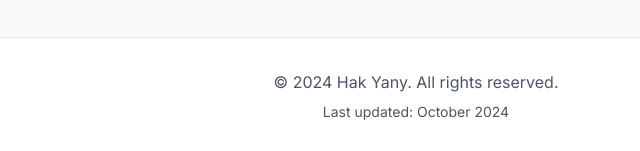
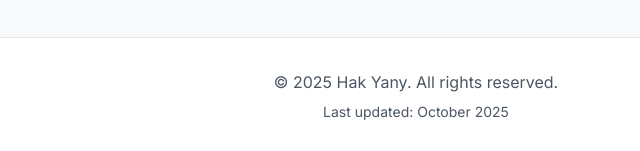
Before and after one commit to yanyHakDevUp/portfolio, a plain HTML site: page index.html in a window 1280 px wide. Shown: the part 5985-6136 px from the top of the page, 224-864 px from the left. Drawn offline with nearby package versions, Linux system fonts and the light colour scheme.

Commit message:
Update index.html

```diff
--- a/index.html
+++ b/index.html
@@ -767,8 +767,8 @@
     <!-- Footer -->
     <footer class="py-8 px-4 sm:px-6 lg:px-8 border-t border-gray-200 dark:border-gray-800">
         <div class="max-w-7xl mx-auto text-center text-gray-600 dark:text-gray-400">
-            <p>&copy; 2024 Hak Yany. All rights reserved.</p>
-            <p class="text-sm mt-2">Last updated: October 2024</p>
+            <p>&copy; 2025 Hak Yany. All rights reserved.</p>
+            <p class="text-sm mt-2">Last updated: October 2025</p>
         </div>
     </footer>
 
```
